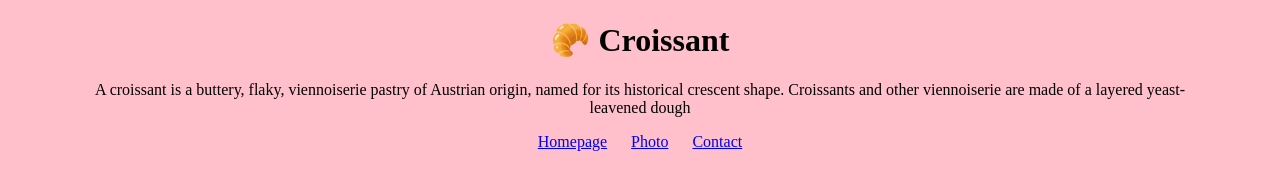
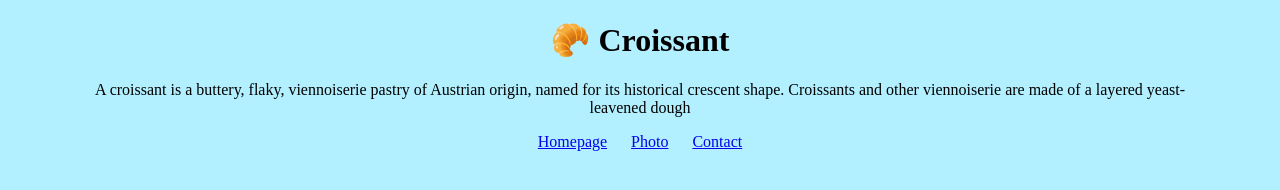
Before and after one commit to TashaStinger/Croissant, a plain HTML site: page index.html in a window 1280 px wide. Drawn offline with Linux system fonts and the light colour scheme.

Commit message:
Changed body color

```diff
--- a/src/style.css
+++ b/src/style.css
@@ -1,5 +1,5 @@
 body {
-    background: pink;
+    background: rgb(178, 240, 255);
 }
 
 h1 {
```
